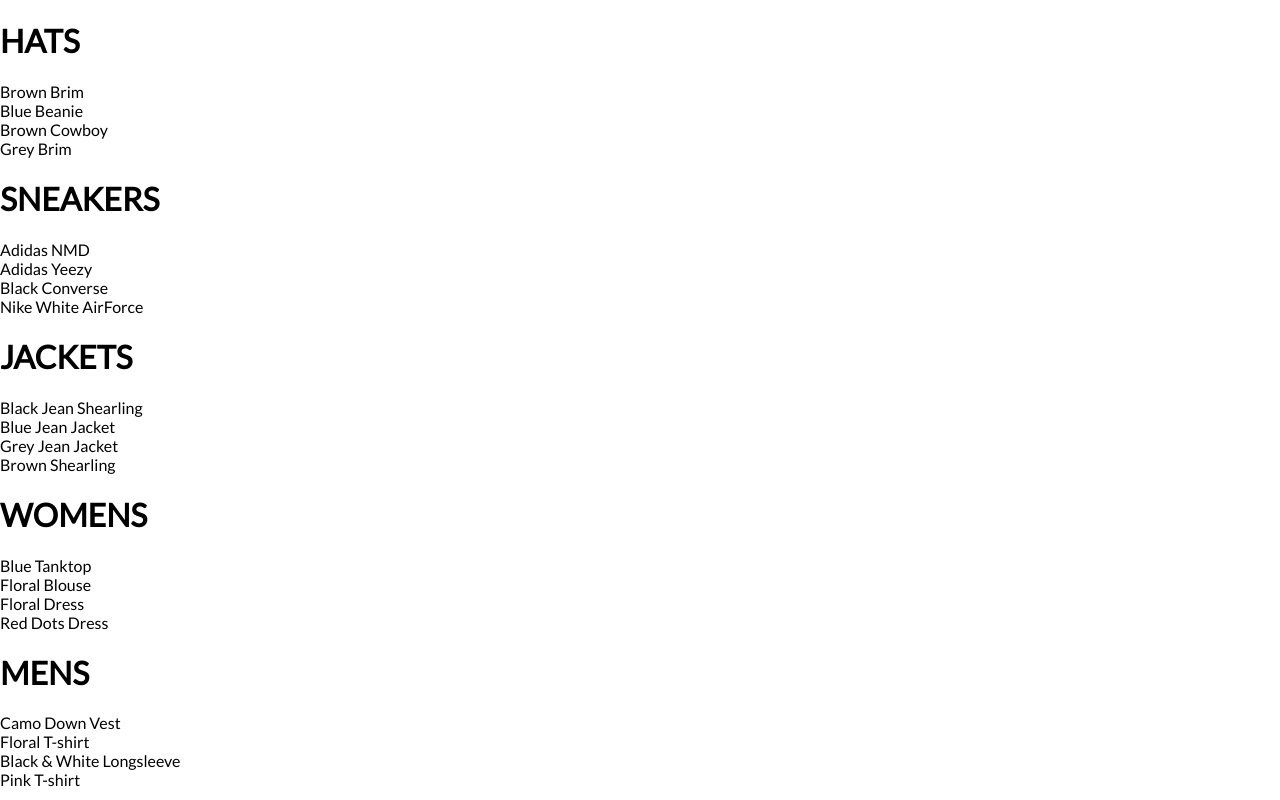
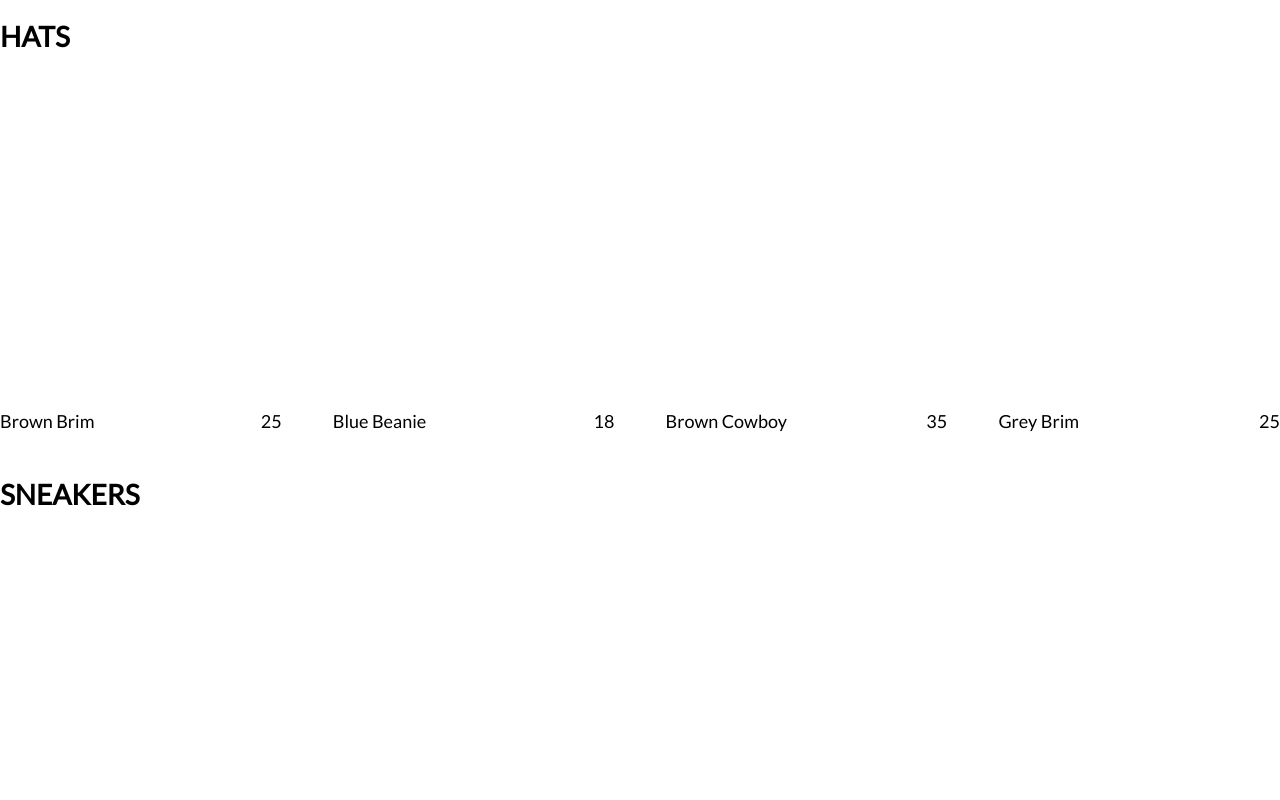
Before and after one commit to shafali03/Konya-designs, a React (Create React App) app: page /shop in a window 1280 px wide. Shown: the top 800 px of the page. Built offline with nearby package versions, Linux system fonts and the light colour scheme.

Commit message:
style: Added styles to layout

```diff
--- /dev/null
+++ b/src/components/collection-item/collection-item.component.jsx
@@ -0,0 +1,21 @@
+import React from 'react';
+
+import './collection-item.styles.scss';
+
+
+const CollectionItem = ({ id, name, price, imageUrl }) => (
+  <div className='collection-item'>
+    <div
+      className='image'
+      styles={{
+        backgroundImage: `url(${imageUrl})`
+      }}
+      />
+    <div className='collection-footer'>
+      <span className='name'>{ name }</span>
+      <span className='price'>{ price }</span>
+    </div>
+  </div>
+);
+
+export default CollectionItem;
--- /dev/null
+++ b/src/components/collection-item/collection-item.styles.scss
@@ -0,0 +1,30 @@
+.collection-item {
+  width: 22%;
+  display: flex;
+  flex-direction: column;
+  height: 350px;
+  align-items: center;
+
+  .image {
+    width: 100%;
+    height: 95%;
+    background-size: cover;
+    background-position: center;
+    margin-bottom: 5px;
+  }
+
+  .collection-footer {
+    width: 100%;
+    height: 5%;
+    display: flex;
+    justify-content: space-between;
+    font-size: 18px;
+  }
+
+  .name {
+    width: 90%;
+    margin-bottom: 15px;
+  }
+
+
+}
--- a/src/components/collection-preview/collection-preview.component.jsx
+++ b/src/components/collection-preview/collection-preview.component.jsx
@@ -1,4 +1,6 @@
 import React from 'react';
+
+import CollectionItem from '../collection-item/collection-item.component';
 
 import './collection-preview.styles.scss'
 
@@ -7,11 +9,13 @@
   <div className='collection-preview'>
     <h1 className='title'>{title.toUpperCase()}</h1>
     <div className='preview'>
-      {items.filter((item, idx) => idx < 4).map(item => (
-        <div key={item.id}>{item.name}</div>
+      {items
+      .filter((item, idx) => idx < 4)
+      .map(({ id, ...otherItemProps }) => (
+        <CollectionItem  key={id} { ...otherItemProps } />
       ))}
     </div>
   </div>
-)
+);
 
 export default CollectionPreview;
--- a/src/components/collection-preview/collection-preview.styles.scss
+++ b/src/components/collection-preview/collection-preview.styles.scss
@@ -0,0 +1,15 @@
+.collection-preview {
+  display: flex;
+  flex-direction: column;
+  margin-bottom: 30px;
+
+  .title {
+    font-size: 28px;
+    margin-bottom: 25px;
+  }
+
+  .preview {
+    display: flex;
+    justify-content: space-between;
+  }
+}
```
